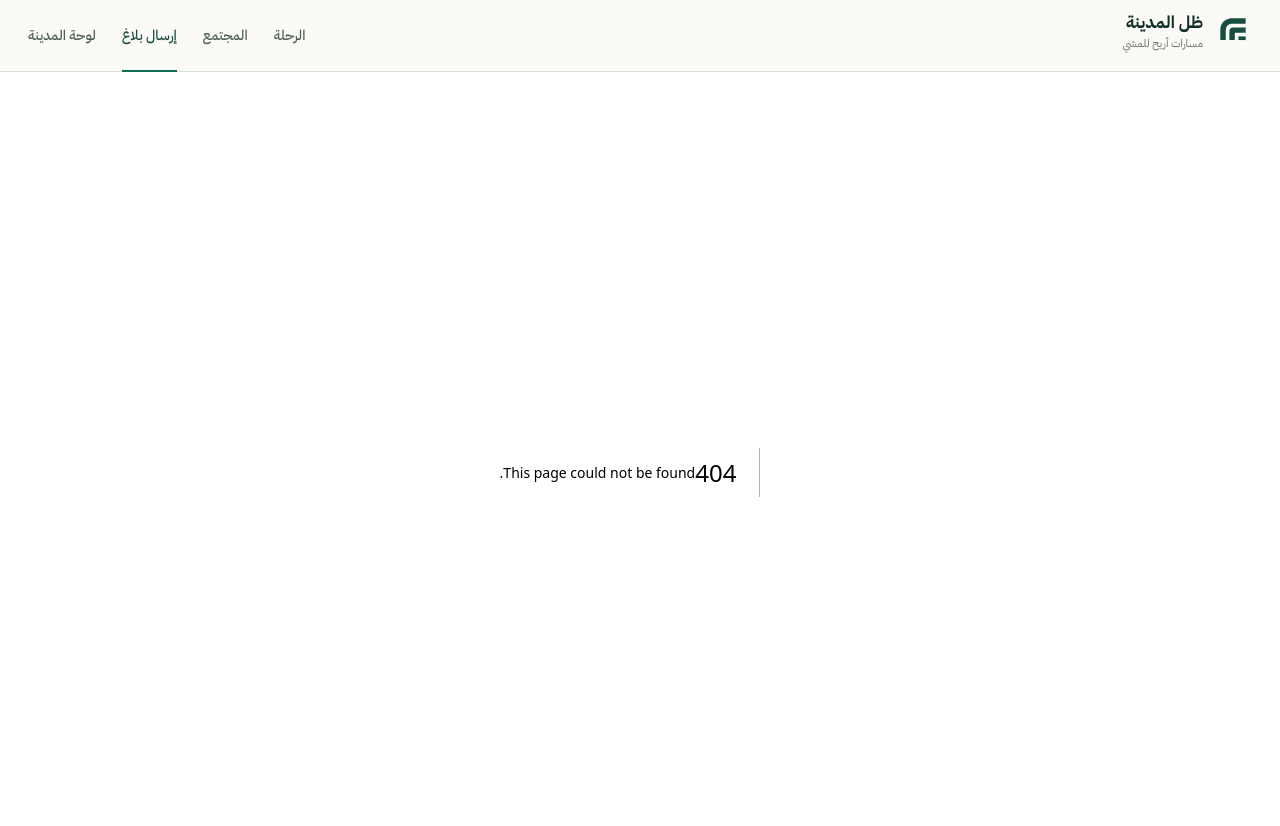
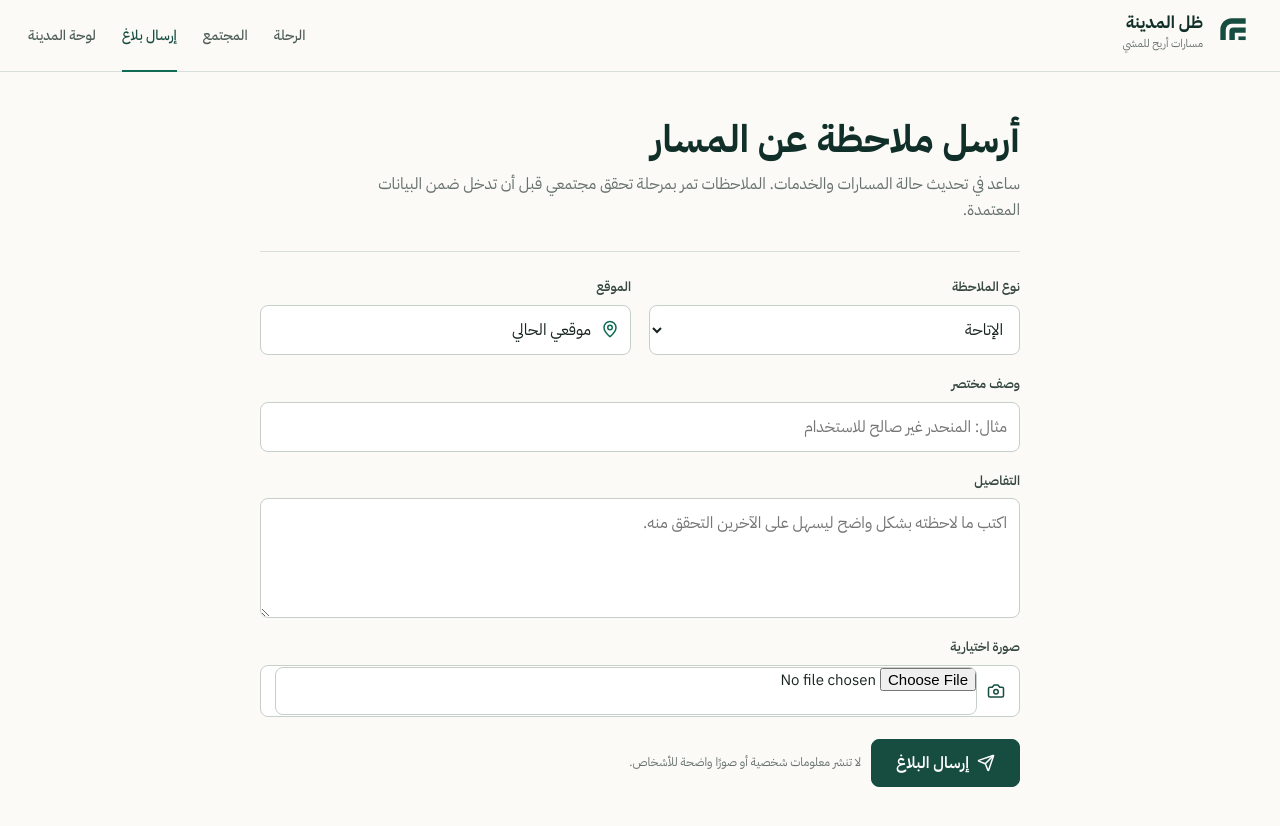
Before and after one commit to hussain-alayfei/madinah-shade-platform, a Next.js app: page /report in a window 1280 px wide. Before the commit this address had no page. Shown: the top 826 px of the page. Built offline with nearby package versions, Linux system fonts and the light colour scheme.

Commit message:
feat: add report issue page

```diff
--- /dev/null
+++ b/app/report/page.tsx
@@ -0,0 +1,13 @@
+import { ReportForm } from "@/components/ReportForm";
+
+export default function ReportPage() {
+  return (
+    <main className="content-shell content-shell--narrow">
+      <div className="page-title">
+        <h1>أرسل ملاحظة عن المسار</h1>
+        <p>ساعد في تحديث حالة المسارات والخدمات. الملاحظات تمر بمرحلة تحقق مجتمعي قبل أن تدخل ضمن البيانات المعتمدة.</p>
+      </div>
+      <ReportForm />
+    </main>
+  );
+}
```
